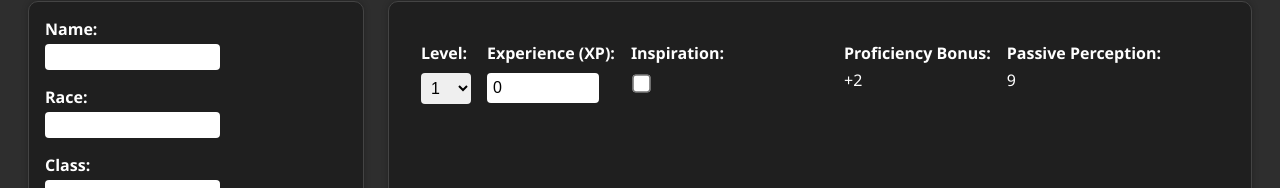
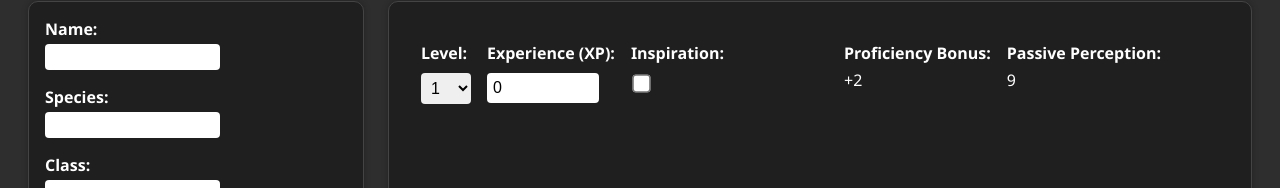
Before and after one commit to jayers14/Capstone-Project, a React (Vite) app: page / in a window 1280 px wide. Shown: the part 112-300 px from the top of the page. Built offline with nearby package versions, Linux system fonts and the light colour scheme.

Commit message:
useState fixes

```diff
--- a/src/CharacterForm.jsx
+++ b/src/CharacterForm.jsx
@@ -6,7 +6,7 @@ import LanguageListModal from "./LanguageListModal";
 
 const defaultCharacter = {
   name: "",
-  race: "",
+  species: "",
   class: "",
   background: "",
   abilityScores: {
@@ -447,14 +447,23 @@ function CharacterForm() {
     localStorage.setItem("character", JSON.stringify(characterData));
   }, [character, level, experiencePoints, maxHP, currentHP, tempHP, armorClass, speed, initiative,savingThrowProficiencies, inspiration, alignment, languages, classFeatures, powers]);
 
-  const [standardArrayAssignments, setStandardArrayAssignments] = useState({
+  const [standardArrayAssignments, setStandardArrayAssignments] = useState(() => {
+    const saved = localStorage.getItem("standardArrayAssignments");
+    return saved
+      ? JSON.parse(saved)
+      : {
           strength: '',
           dexterity: '',
           constitution: '',
           intelligence: '',
           wisdom: '',
           charisma: '',
+        };
   });
+
+  useEffect(() => {
+    localStorage.setItem("standardArrayAssignments", JSON.stringify(standardArrayAssignments));
+  }, [standardArrayAssignments]);
 
   const handleStandardArrayChange = (event) => {
     const { name, value } = event.target;
@@ -482,18 +491,6 @@ function CharacterForm() {
           abilityScores: newAbilityScores,
         }));
       }
-    } else if (statGenerationMode === 'manual') {
-      setCharacter((prev) => ({
-        ...prev,
-        abilityScores: {
-          strength: 8,
-          dexterity: 8,
-          constitution: 8,
-          intelligence: 8,
-          wisdom: 8,
-          charisma: 8,
-        },
-      }));
     }
   }, [statGenerationMode, standardArrayAssignments]);
 
@@ -513,8 +510,8 @@ function CharacterForm() {
           </label>
 
           <label>
-            Race:
-            <input type="text" name="race" value={character.race} onChange={handleChange} />
+            Species:
+            <input type="text" name="species" value={character.species} onChange={handleChange} />
           </label>
 
           <label>
```
Lines whose indentation alone changed are shown as unchanged.
